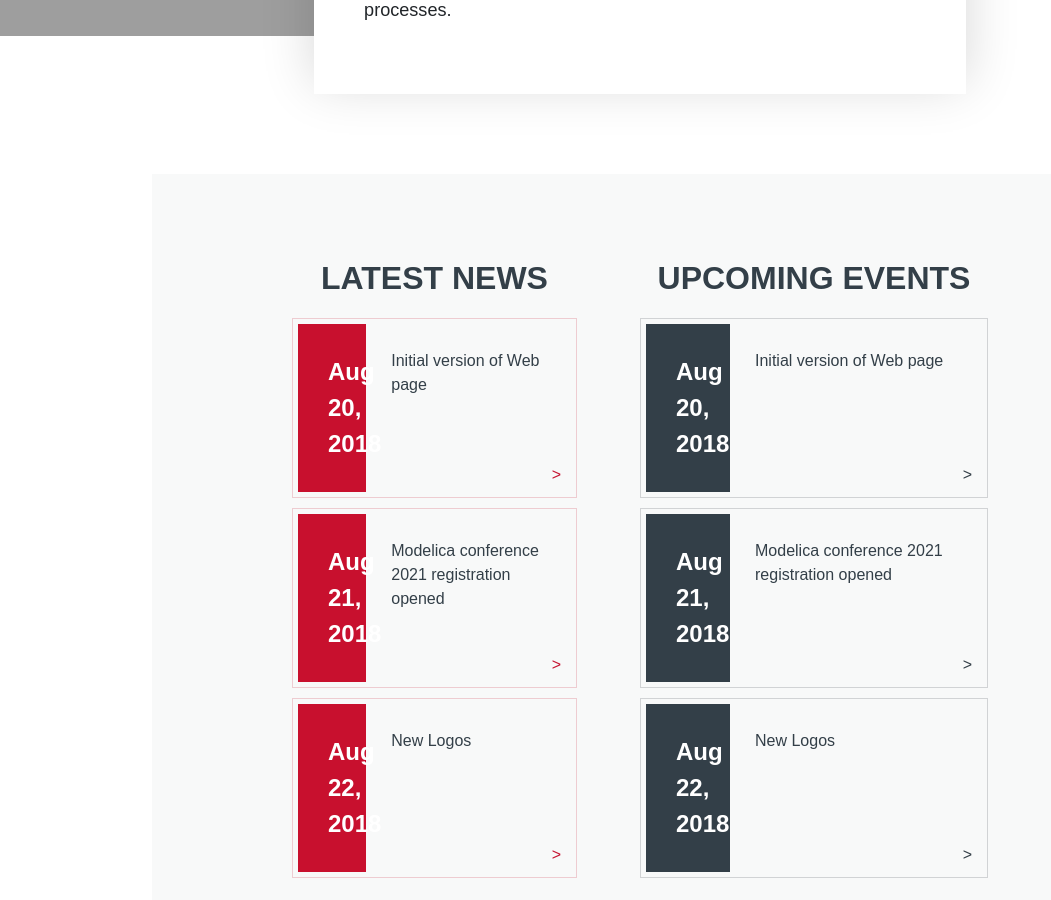
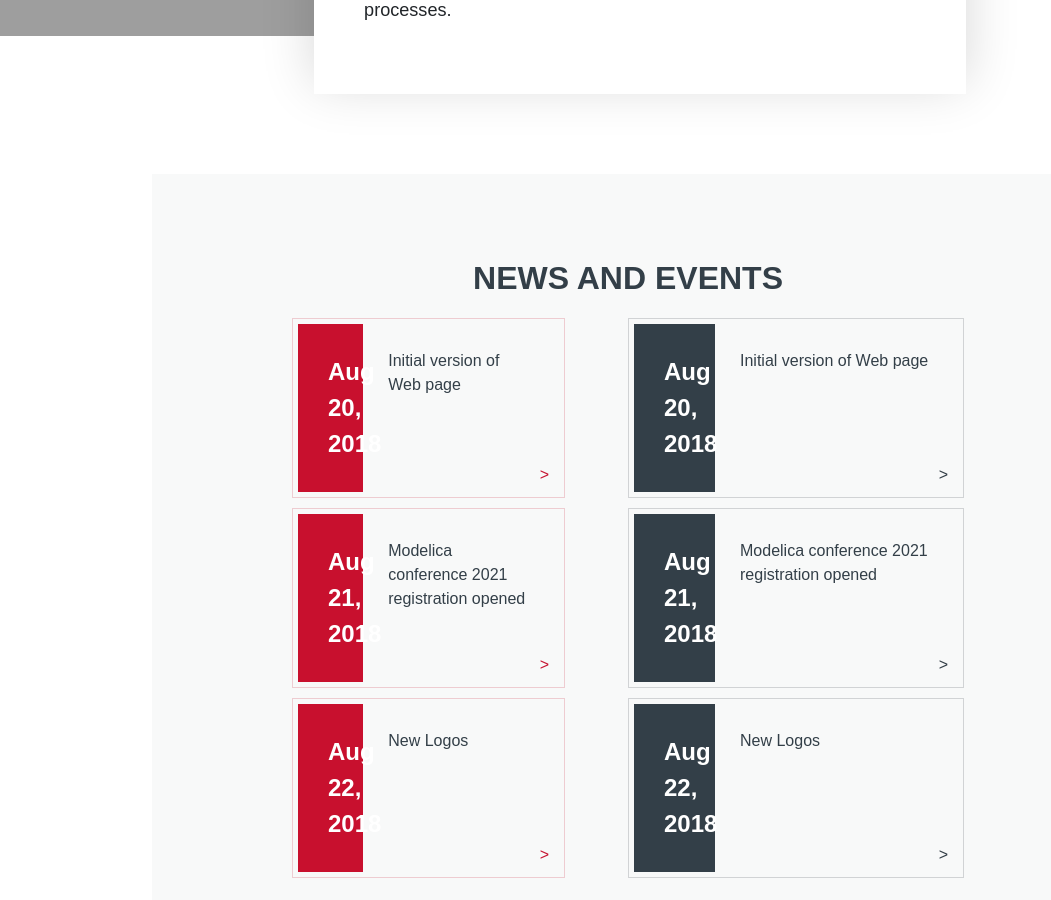
Before and after one commit to HausEmodelica/modelica-association, a Jekyll site: the page built from index.html, in a window 1280 px wide and 900 px high, scrolled down 423 px. Shown: the whole window, without its empty margins (0-1051 px from the left). Built offline with Jekyll 4.4.1, drawn with Linux system fonts in a browser that asks for light colours; some web fonts are replaced.

Commit message:
news and events component

```diff
--- a/_includes/newsAndEvents.html
+++ b/_includes/newsAndEvents.html
@@ -1,30 +1,30 @@
 <div class="row news-and-events">
+    <div class="row">
+        <div class="col-sm-12 title"> News and Events</div>
+    </div>
+    <div class="row">
     <div class="col-sm-6 news">
-        <div class="row">
-            <div class="col-sm-12 title"> Latest News</div>
-        </div>
         {% for news in site.categories.news reversed%}
         <a href="{{site.url}}{{ post.url }}">
             <div class="row entry">
 
-                <div class="col-sm-3 date"> {{news.date | date: "%b %-d, %Y" }}</div>
+                <time class="col-sm-3 date"> {{news.date | date: "%b %-d, %Y" }}</time>
                 <div class="col-sm-9 info">{{ news.excerpt }}</div>
             </div>
         </a>
         {% endfor %}
        </div>
     <div class="col-sm-6 events">
-        <div class="row">
-            <div class="col-sm-12 title"> Upcoming Events</div>
-        </div>
+
             {% for event in site.categories.events reversed %}
         <a href="{{site.url}}{{ event.url }}">
             <div class="row entry">
-                    <div class="col-sm-3 date">{{event.date | date: "%b %-d, %Y" }}</div>
+                    <time class="col-sm-3 date">{{event.date | date: "%b %-d, %Y" }}</time>
                     <div class="col-sm-9 info">{{ event.excerpt }}</div>
 
             </div>
         </a>
             {% endfor %}
         </div>
+    </div>
 </div>
```
